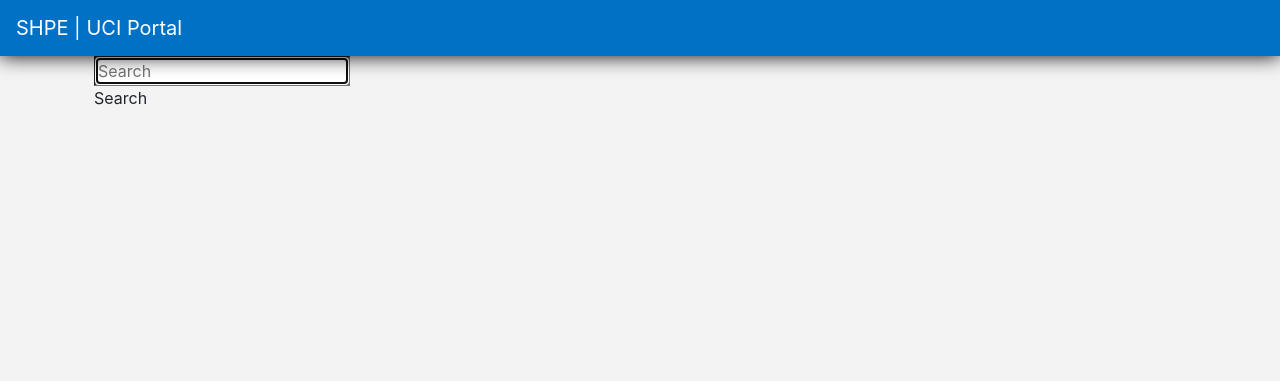
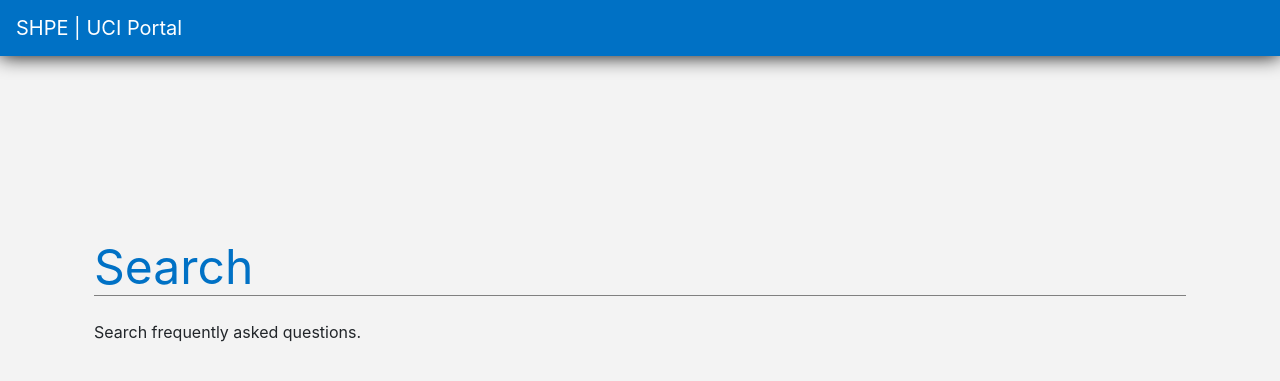
Before and after one commit to SHPE-at-UCI/shpe-uci-portal, a Flask app: template app/templates/faq/faq.html in a window 1280 px wide. Shown: the top 381 px of the page. Run offline with Flask 2, Linux system fonts and the light colour scheme; the template is opened without the code that fills it, so the values that code supplies are empty; some libraries are stand-ins or nearby versions.

Commit message:
added search bar to faq page

```diff
--- a/app/routes/faq.py
+++ b/app/routes/faq.py
@@ -15,7 +15,8 @@ bp = Blueprint('faq', __name__, url_prefix='/faq')
 @bp.route('/', methods=['GET'])
 def faq():
     if request.method == 'GET':
-        return render_template('faq/faq.html')
+        questions = getAllQuestions()
+        return render_template('faq/faq.html', questions=questions)
 
 
 @bp.route('/post', methods=['GET', 'POST'])
@@ -29,4 +30,4 @@ def postQuestion():
 @bp.route('/api/questions', methods=['GET'])
 def getAllQuestions():
     if request.method == 'GET':
-        return jsonify(db.child('questions').get().val())
+        return db.child('questions').get().val()
--- a/app/static/css/faq.css
+++ b/app/static/css/faq.css
@@ -1,3 +1,5 @@
+/* css specific for the faq.html file */
+
 /*navbar related css*/
 .navbar {
     background-color: #0071C5;
@@ -14,5 +16,110 @@ a:hover {
 }
 
 body {
+    font: 18px;
     background-color: rgb(243, 243, 243);
 }
+
+h2 {
+    color: #0071C5;
+}
+
+
+#search {
+    -webkit-tap-highlight-color: transparent;
+}
+
+.container {
+    padding-right: 15px;
+    padding-left: 15px;
+    margin-right: auto;
+    margin-left: auto;
+}
+
+#search form {
+    /*background-color: red;*/
+    height: 320px;
+    display: block;
+    position: relative;
+    -webkit-user-select: none;
+    cursor: text;
+}
+
+#search form fieldset {
+
+    position: absolute;
+    bottom: 16px;
+    width: 100%;
+}
+
+#search form input {
+    color: #0071C5;
+    /*text-transform: uppercase;*/
+    display: block;
+    margin: 0;
+    padding: 0;
+    width: 100%;
+    height: 1.2em;
+    border: 0 solid #98989f;
+    border-bottom: 1px solid grey;
+    background: 0 0;
+    font-size: 3em;
+    -webkit-appearance: none;
+}
+
+#search form fieldset p {
+    margin-top: 24px;
+}
+
+#results-container {
+
+}
+
+#results {
+    width: 100%;
+}
+
+#question_results {
+  list-style-type: none;
+  padding: 0;
+  margin: 0;
+}
+
+#question_results li a {
+  border-radius: 4px;
+  box-shadow: 0px 1px 8px #c3c3c3;
+  margin-bottom: 20px; /* Prevent double borders */
+  background-color: white;
+  padding: 12px;
+  text-decoration: none;
+  font-size: 18px;
+  color: black;
+  display: block
+}
+
+#question_results li a:hover:not(.header) {
+  background-color: #eee;
+}
+
+input:focus {
+    outline: none;
+}
+
+::-webkit-input-placeholder { /* WebKit, Blink, Edge */
+    color:    #0071C5;
+}
+:-moz-placeholder, ::-moz-placeholder { /* Mozilla Firefox 4 to 18 */
+   color:    #0071C5;
+   opacity:  1;
+}
+
+:-ms-input-placeholder { /* Internet Explorer 10-11 */
+   color:    #0071C5;
+}
+::-ms-input-placeholder { /* Microsoft Edge */
+   color:    #0071C5;
+}
+
+::placeholder { /* Most modern browsers support this now. */
+   color:    #0071C5;
+}
--- a/app/templates/faq/faq.html
+++ b/app/templates/faq/faq.html
@@ -1,10 +1,10 @@
 {% extends 'base.html' %}
 <!--Import the <head> from 'base.html'-->
 {% block header %}
-    <title>SHPE UCI - FAQ</title>
-	<link rel="stylesheet" href="{{ url_for('static', filename='css/faq.css') }}"/>
-    {% block title %}
-    {% endblock %}
+<title>SHPE UCI - FAQ</title>
+<link rel="stylesheet" href="{{ url_for('static', filename='css/faq.css') }}">
+{% block title %}
+{% endblock %}
 {% endblock %}
 
 {% block content %}
@@ -15,13 +15,54 @@
         <div class="col" id="search">
             <form>
                 <fieldset>
-                    <input onkeyup="" autocomplete="off" autofocus="autofocus" class="query"
-                           id="alumni_search" placeholder="Search" type="search">
-                    <p id="searchDescription">Search</p>
+                    <input onkeyup="filterSearch()" autocomplete="off" autofocus="autofocus" class="query"
+                           id="faq_search" placeholder="Search" type="search">
+                    <p id="searchDescription">Search frequently asked questions.</p>
                 </fieldset>
             </form>
         </div>
     </section>
 </div>
 
+<div class="container px-4" id="results-container">
+    <div id="results">
+        <ul id="question_results">
+            {% for question in questions %}
+            <li style="display: block">
+                <a>{{ questions[question]['question'] }}</a>
+            </li>
+            {% endfor %}
+        </ul>
+    </div>
+</div>
+
+<script>
+function filterSearch() {
+    var questions = {{ questions|tojson }}
+    console.log(questions);
+    var input = document.getElementById("faq_search");
+
+    var filter = input.value.toUpperCase();
+
+    var searchDesc = document.getElementById("searchDescription");
+
+    var ul = document.getElementById("question_results");
+    var li = ul.getElementsByTagName("li");
+
+    for (i = 0; i < li.length; i++) {
+        var a = li[i].getElementsByTagName("a")[0];
+        var txtValue = a.textContent || a.innerText;
+
+        if (txtValue.toUpperCase().indexOf(filter) > -1) {
+            li[i].style.display = "";
+        }
+        else {
+            li[i].style.display = "none";
+        }
+    }
+}
+</script>
+
+
+
 {% endblock %}
```
